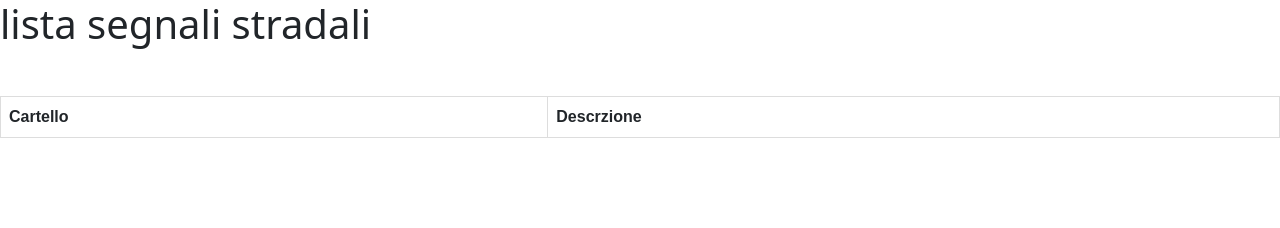
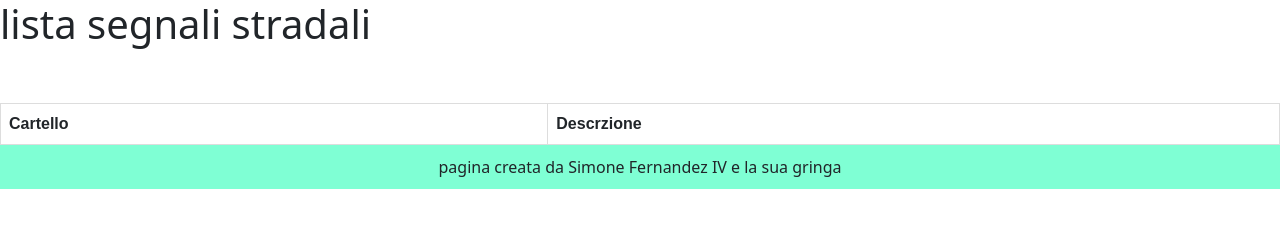
Before and after one commit to SimoneSiepi/clientApi, a plain HTML site: page index.html in a window 1280 px wide. Drawn offline with Linux system fonts and the light colour scheme; no server answers.

Commit message:
css "migliorato"

```diff
--- a/index.html
+++ b/index.html
@@ -30,5 +30,9 @@
             </tr>
         </table>
     </div>
+
+    <footer>
+        <p>pagina creata da Simone Fernandez IV e la sua gringa</p>
+    </footer>
 </body>
 </html>
--- a/style.css
+++ b/style.css
@@ -1,6 +1,6 @@
 @import url(./bootstrap-5.3.2-dist/css/bootstrap.css);
 
-body{
+body {
   margin: 0;
   padding: 0;
 }
@@ -11,7 +11,8 @@ table {
   width: 100%;
 }
 
-  td, th {
+td,
+th {
   border: 1px solid #dddddd;
   text-align: left;
   padding: 8px;
@@ -20,3 +21,26 @@ table {
 tr:nth-child(even) {
   background-color: #dddddd;
 }
+.titolo {
+  text-align: left;
+  margin-bottom: 15px;
+}
+
+.container {
+  float: left;
+}
+
+.col{
+  padding-left: 3px;
+}
+
+footer{
+  text-align: center;
+  background-color: aquamarine;
+  margin: 0;
+  padding: 10px;
+}
+
+footer p{
+  margin: 0;
+}
```
Lines whose indentation alone changed are shown as unchanged.
